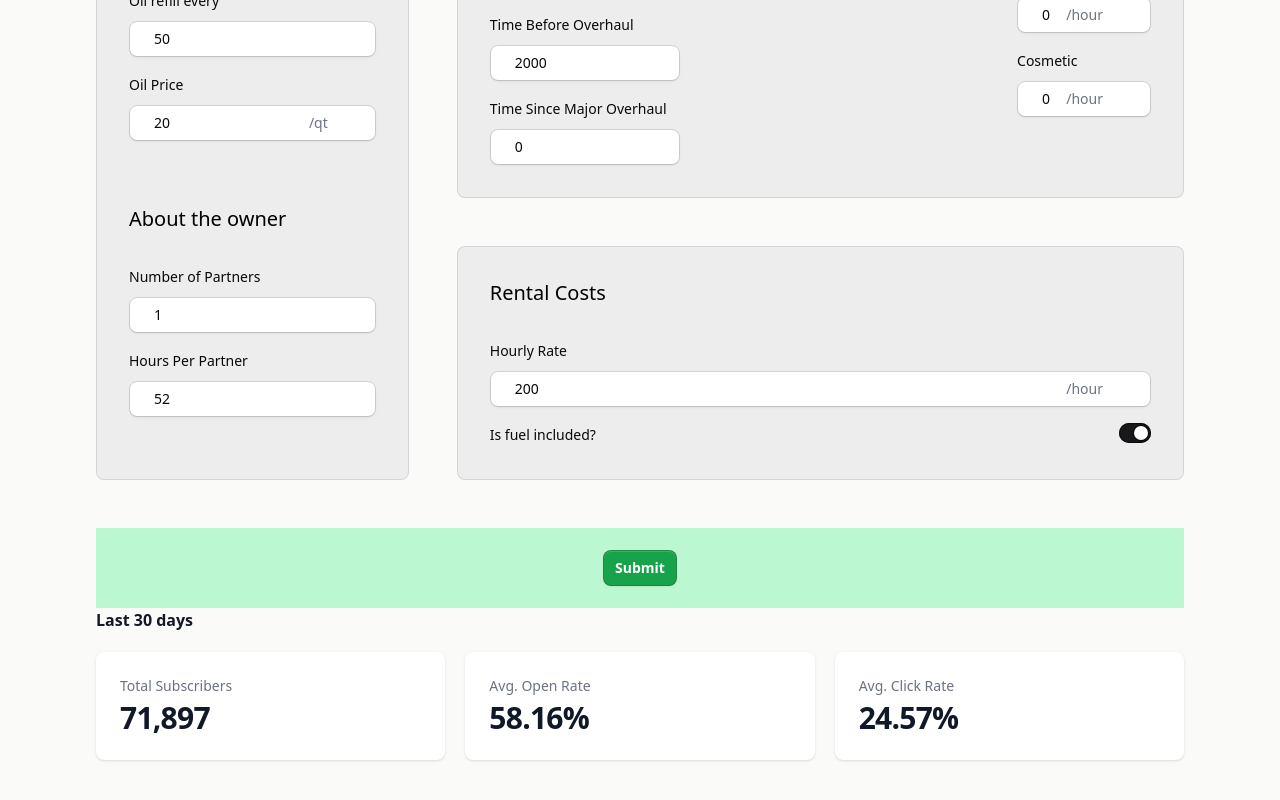
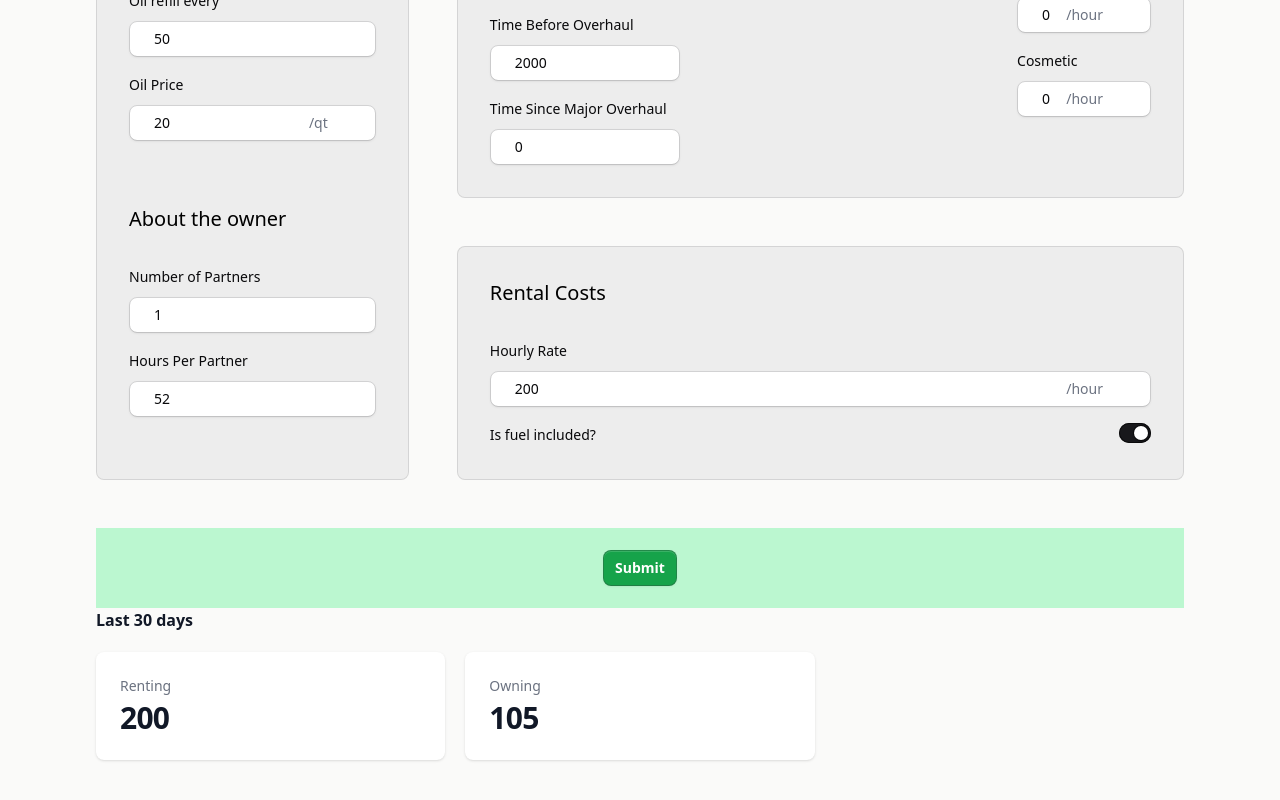
Before and after one commit to raccoonventures/rentorbuyaplane, a Next.js app: page / in a window 1280 px wide. Shown: the part 768-1568 px from the top of the page. Built offline with nearby package versions, Linux system fonts and the light colour scheme.

Commit message:
feat: output

```diff
--- a/app/page.tsx
+++ b/app/page.tsx
@@ -4,7 +4,9 @@ export default function Home() {
 	return (
 		<main className="grid min-h-screen grid-flow-row items-center justify-center p-24">
 			<section className="pb-12">
-				<h1 className="text-4xl font-bold text-slate-950 dark:text-white">RentOrBuyAPlane.com</h1>
+				<h1 className="text-4xl font-bold text-slate-950 dark:text-white">
+					RentOrBuyAPlane.com
+				</h1>
 			</section>
 			<Calculator />
 		</main>
--- a/components/Calculator.tsx
+++ b/components/Calculator.tsx
@@ -282,9 +282,6 @@ export function Calculator({
 				},
 			}));
 		}
-
-		// Logic for calculating the final output
-
 	}, [
 		formData.aircraft?.fuelBurn,
 		formData.aircraft?.oilRefill,
@@ -312,6 +309,108 @@ export function Calculator({
 
 		return errors;
 	}, [formData?.aircraft?.tsmoh, formData?.aircraft?.tbo]);
+
+	// Generating the output
+	const calculatedOutput = useMemo(() => {
+		// Safely access nested properties with fallbacks
+		const rentingPerHour =
+			formData.costs?.rental?.isWet && formData.costs?.rental?.hourlyRate
+				? formData.costs.rental.hourlyRate
+				: (formData.costs?.rental?.hourlyRate ?? 0) +
+					(formData.costs?.operation?.variable?.fuel ?? 0);
+
+		const fixedCosts = formData.costs?.operation?.fixed ?? {};
+		const variableCosts = formData.costs?.operation?.variable ?? {};
+		const owningPerHour =
+			(variableCosts?.fuel ?? 0) +
+			(variableCosts?.oil ?? 0) +
+			(variableCosts?.reserve?.engine ?? 0) +
+			(variableCosts?.reserve?.maintenance ?? 0) +
+			(variableCosts?.upgrades ?? 0) +
+			(variableCosts?.cosmetic ?? 0);
+
+		const owningFixedTotal = formData.settings?.fixedCostsYearly
+			? (fixedCosts?.hangar ?? 0) +
+				(fixedCosts?.insurance ?? 0) +
+				(fixedCosts?.annual ?? 0) +
+				(fixedCosts?.financing ?? 0)
+			: ((fixedCosts?.hangar ?? 0) +
+					(fixedCosts?.insurance ?? 0) +
+					(fixedCosts?.annual ?? 0) +
+					(fixedCosts?.financing ?? 0)) *
+				12;
+
+		const owningFixedPerHour =
+			(owningFixedTotal / (formData?.partners?.number ?? 1)) *
+			(formData?.partners?.hoursPerPartner ?? 1);
+
+		return {
+			renting: {
+				...formData.output?.renting,
+				perHour: Math.ceil(rentingPerHour),
+			},
+			owning: {
+				...formData.output?.owning,
+				perHour: Math.ceil(owningPerHour),
+				fixed: {
+					...formData.output?.owning?.fixed,
+					perYear: Math.ceil(owningFixedTotal),
+					perHourFlight: Math.ceil(owningFixedPerHour),
+				},
+			},
+		};
+	}, [
+		formData.costs?.rental?.isWet,
+		formData.costs?.rental?.hourlyRate,
+		formData.costs?.operation?.fixed,
+		formData.costs?.operation?.variable,
+		formData.partners?.number,
+		formData.partners?.hoursPerPartner,
+		formData.settings?.fixedCostsYearly,
+		formData?.output,
+	]);
+
+	useEffect(() => {
+		// Check if the calculated values differ from the current formData output values
+		const shouldUpdateRenting =
+			formData.output?.renting?.perHour !== calculatedOutput.renting.perHour;
+		const shouldUpdateOwningPerHour =
+			formData.output?.owning?.perHour !== calculatedOutput.owning.perHour;
+		const shouldUpdateOwningFixedPerYear =
+			formData.output?.owning?.fixed?.perYear !==
+			calculatedOutput.owning.fixed.perYear;
+		const shouldUpdateOwningFixedPerHourFlight =
+			formData.output?.owning?.fixed?.perHourFlight !==
+			calculatedOutput.owning.fixed.perHourFlight;
+
+		if (
+			shouldUpdateRenting ||
+			shouldUpdateOwningPerHour ||
+			shouldUpdateOwningFixedPerYear ||
+			shouldUpdateOwningFixedPerHourFlight
+		) {
+			// Only update formData if there's an actual change in the calculated values
+			setFormData((prevData) => ({
+				...prevData,
+				output: {
+					...prevData.output,
+					renting: {
+						...prevData.output?.renting,
+						perHour: calculatedOutput.renting.perHour,
+					},
+					owning: {
+						...prevData?.output?.owning,
+						perHour: calculatedOutput.owning.perHour,
+						fixed: {
+							...prevData?.output?.owning?.fixed,
+							perYear: calculatedOutput.owning.fixed.perYear,
+							perHourFlight: calculatedOutput.owning.fixed.perHourFlight,
+						},
+					},
+				},
+			}));
+		}
+	}, [calculatedOutput, formData.output, setFormData]);
 
 	const handleSubmit = async (e: any) => {
 		e.preventDefault();
@@ -341,7 +440,7 @@ export function Calculator({
 		{ name: 'Total Subscribers', stat: '71,897' },
 		{ name: 'Avg. Open Rate', stat: '58.16%' },
 		{ name: 'Avg. Click Rate', stat: '24.57%' },
-  ]
+	];
 
 	return (
 		<>
@@ -349,7 +448,7 @@ export function Calculator({
 			<form onSubmit={handleSubmit}>
 				<div className="grid grid-flow-col items-start gap-12 pb-12">
 					{/* LEFT */}
-          <div className="grid h-full grid-flow-row content-start items-start gap-16 rounded-lg border border-black/10 bg-slate-950/5 hover:border-black/20 dark:border-white/10 dark:bg-white/5 p-8 dark:hover:border-white/20">
+					<div className="grid h-full grid-flow-row content-start items-start gap-16 rounded-lg border border-black/10 bg-slate-950/5 p-8 hover:border-black/20 dark:border-white/10 dark:bg-white/5 dark:hover:border-white/20">
 						<div className="grid grid-flow-row gap-8">
 							<h1 className="text-xl dark:text-white">About the plane</h1>
 							<div className="grid grid-flow-row gap-16">
@@ -468,7 +567,8 @@ export function Calculator({
 						</div>
 						<div className="grid grid-flow-row gap-8">
 							<h1 className="text-xl dark:text-white">
-                About the owner{(formData?.partners?.number ?? 0) > 1 ? 's' : ''}
+								About the owner
+								{(formData?.partners?.number ?? 0) > 1 ? 's' : ''}
 							</h1>
 							{/* Partnership Details */}
 
@@ -478,7 +578,8 @@ export function Calculator({
 									<div className="relative">
 										<div className="pointer-events-none absolute inset-y-0 right-0 flex items-center pr-12">
 											<span className="text-gray-500 sm:text-sm">
-                        Partner{(formData?.partners?.number ?? 0) > 1 ? 's' : ''}
+												Partner
+												{(formData?.partners?.number ?? 0) > 1 ? 's' : ''}
 											</span>
 										</div>
 										<Input
@@ -511,7 +612,7 @@ export function Calculator({
 					{/* RIGHT */}
 					<div className="grid grid-flow-row gap-12">
 						{/* OWNERSHIP COSTS */}
-            <div className="grid grid-flow-row items-start gap-8  rounded-lg border border-black/10 bg-slate-950/5 hover:border-black/20 dark:border-white/10 dark:bg-white/5 p-8 dark:hover:border-white/20">
+						<div className="grid grid-flow-row items-start gap-8  rounded-lg border border-black/10 bg-slate-950/5 p-8 hover:border-black/20 dark:border-white/10 dark:bg-white/5 dark:hover:border-white/20">
 							<h1 className="text-xl dark:text-white">Ownership Costs</h1>
 							<div className="grid grid-flow-col content-start  items-start gap-24">
 								<div className="grid grid-flow-row gap-16">
@@ -905,7 +1006,7 @@ export function Calculator({
 						</div>
 
 						{/* RENTAL COSTS */}
-            <div className="rounded-lg border border-black/10 bg-slate-950/5 hover:border-black/20 dark:border-white/10 dark:bg-white/5 p-8 dark:hover:border-white/20">
+						<div className="rounded-lg border border-black/10 bg-slate-950/5 p-8 hover:border-black/20 dark:border-white/10 dark:bg-white/5 dark:hover:border-white/20">
 							<div className="grid grid-flow-row gap-8">
 								<h1 className="text-xl dark:text-white">Rental Costs</h1>
 								<div className="grid grid-flow-row gap-4">
@@ -957,21 +1058,31 @@ export function Calculator({
 					Last 30 days
 				</h3>
 				<dl className="mt-5 grid grid-cols-1 gap-5 sm:grid-cols-3">
-          {stats.map((item) => (
 					<div
-              key={item.name}
+						key="Renting"
 						className="overflow-hidden rounded-lg bg-white px-4 py-5 shadow sm:p-6"
 					>
 						<dt className="truncate text-sm font-medium text-gray-500">
-                {item.name}
+							Renting
 						</dt>
 						<dd className="mt-1 text-3xl font-semibold tracking-tight text-gray-900">
-                {item.stat}
+							{formData?.output?.renting?.perHour}
 						</dd>
 					</div>
-          ))}
+
+					<div
+						key="Owning"
+						className="overflow-hidden rounded-lg bg-white px-4 py-5 shadow sm:p-6"
+					>
+						<dt className="truncate text-sm font-medium text-gray-500">
+							Owning
+						</dt>
+						<dd className="mt-1 text-3xl font-semibold tracking-tight text-gray-900">
+							{formData?.output?.owning?.perHour}
+						</dd>
+					</div>
 				</dl>
 			</div>
 		</>
-  )
+	);
 }
```
Also changed, not shown: types.tsx (+14 -0 lines). Lines whose indentation alone changed are shown as unchanged.
